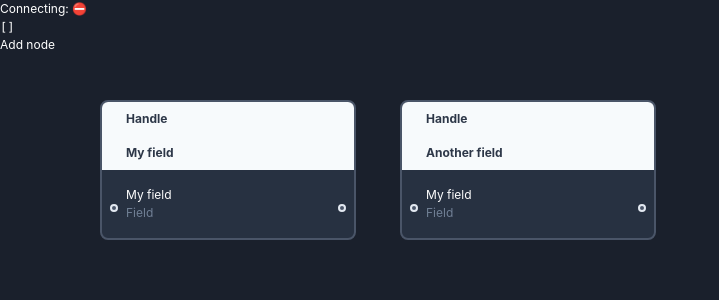
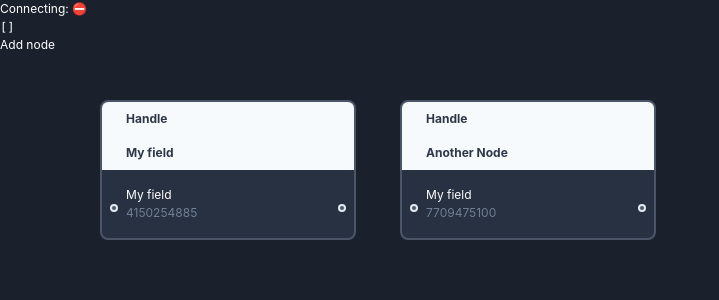
Before and after one commit to gsimone/strand, a React (Create React App) app: page / in a window 1280 px wide. Shown: the top 300 px of the page, without its empty margins (0-719 px from the left). Built offline with nearby package versions, Linux system fonts and the light colour scheme; the HTML template or start-up script is replaced by a standard one.

Commit message:
progress ✌️

```diff
--- a/package.json
+++ b/package.json
@@ -7,6 +7,7 @@
     "autoprefixer": "^9.8.4",
     "clsx": "^1.1.1",
     "cssnano": "^4.1.10",
+    "immer": "^7.0.8",
     "jotai": "^0.2.0",
     "postcss-import": "^12.0.1",
     "prettier": "^2.0.5",
--- a/src/App.js
+++ b/src/App.js
@@ -62,7 +62,7 @@ function NodePosition({ nodeRef, positionAtom }) {
 }
 
 function Node({ nodeAtom }) {
-  const [myNode] = useAtom(nodeAtom);
+  const [{ position, name, fields, id }] = useAtom(nodeAtom);
 
   const nodeRef = React.useRef();
 
@@ -75,20 +75,20 @@ function Node({ nodeAtom }) {
         }}
         ref={nodeRef}
       >
-          <NodePosition nodeRef={nodeRef} positionAtom={myNode.position} />
+          <NodePosition nodeRef={nodeRef} positionAtom={position} />
           <div className="text-xs font-bold py-2 px-6 bg-gray-100 text-gray-800" >
-            {myNode.name}
+            {name}
           </div>
 
           <div className="mt-2 p-2 ">
-            {myNode.fields.map((field) => (
+            {fields.map((field) => (
               <div className="flex space-x-2 items-center group">
-                <Connector parent={field.id} direction="input" />
+                <Connector node={id} parent={field.id} direction="input" />
                 <div className="flex-1 mb-2">
                   {field.name}
                   <div className="text-xs text-gray-600">{field.id}</div>
                 </div>
-                <Connector parent={field.id} direction="output" />
+                <Connector node={id} parent={field.id} direction="output" />
               </div>
             ))}
           </div>
--- a/src/atoms.js
+++ b/src/atoms.js
@@ -1,18 +1,20 @@
 import { atom } from 'jotai'
+
+const uuid = () => new Date().getTime()
 
 export const createNodeAtom = ({ id, position, name = "My field" }) => atom({
   id,
   name,
   position: atom(position),
   fields: [{
-    id: "Field",
+    id: parseInt(Math.random() * uuid() / 100, 10),
     name: "My field"
   }]
 })
 
 export const nodesAtom = atom([
   createNodeAtom({ id: 1, position: [100, 100]}),
-  createNodeAtom({ id: 2, name: "Another field", position: [400, 100]})
+  createNodeAtom({ id: 2, name: "Another Node", position: [400, 100]})
 ])
 
 export const connectionsAtom = atom([])
--- a/src/components/Connector.js
+++ b/src/components/Connector.js
@@ -3,8 +3,9 @@ import { useAtom } from 'jotai'
 import clsx from 'clsx'
 
 import { connectionStateAtom, connectionsAtom, createConnection } from '../atoms'
+import produce from 'immer';
 
-export default function Connector({ parent, direction }) {
+export default function Connector({ node, parent, direction }) {
   const [{ connecting, input, output }, setConnectionState] = useAtom(connectionStateAtom);
   const [, setConnections] = useAtom(connectionsAtom)
 
@@ -20,25 +21,26 @@ export default function Connector({ parent, direction }) {
       if (direction === "input") {
         setConnections(connections => ([
           ...connections,
-          createConnection(parent, output)
+          createConnection({ field: parent, node }, output)
         ]))
       }  else {
-        setConnections(connections => ([
-          ...connections,
-          createConnection(input, parent)
-        ]))
+        setConnections(produce(connections => {
+          connections.push(createConnection(input, {field: parent, node}))
+        }))
       }
 
+      // we reset state
       setConnectionState({ connecting: false })
     } else {
-      setConnectionState(state => ({
-        ...state,
-        connecting: true,
-        [direction]: parent
-     }))
+
+      setConnectionState(produce(draft => {
+        draft.connecting = true
+        draft[direction] = { field: parent, node }
+      }))
+
     }
 
-  }, [connecting, disabled, input, output, setConnectionState, setConnections])
+  }, [connecting, disabled, input, node, output, setConnectionState, setConnections])
 
 
 
```
Also changed, not shown: 1 other file (tests, documents, lock files or other folders).
